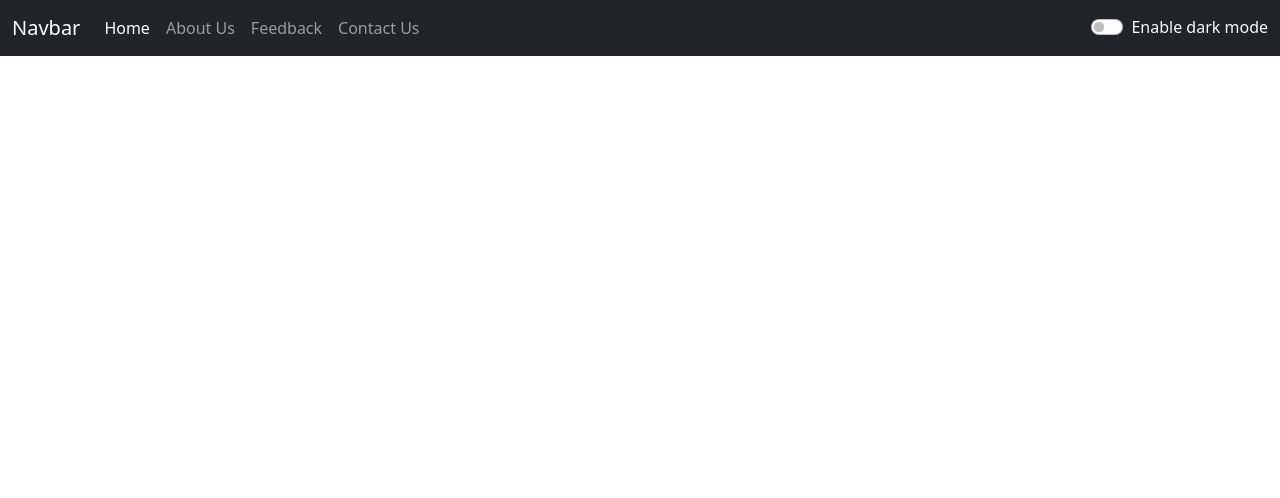
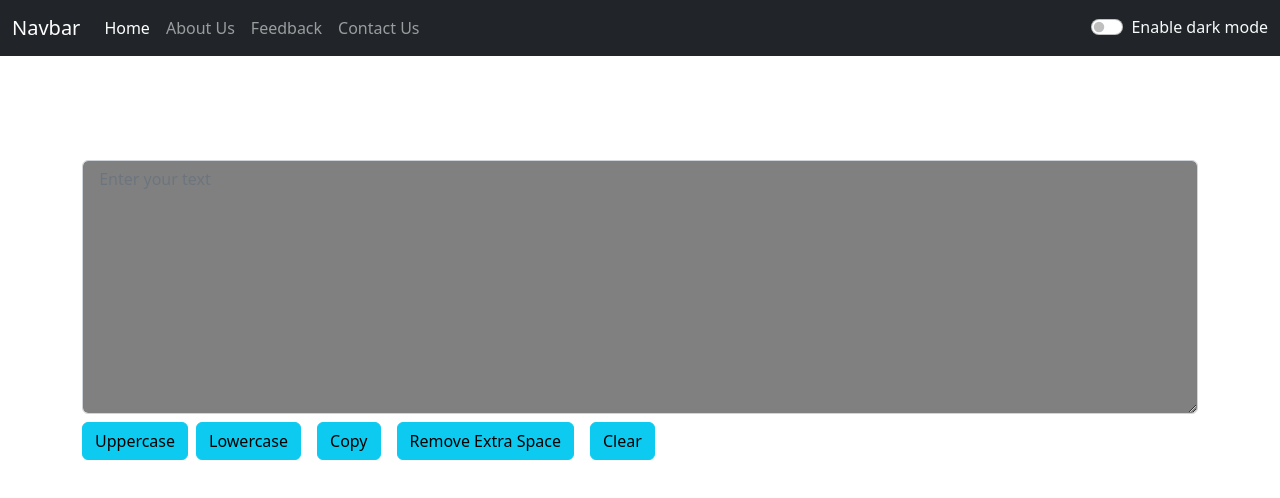
Before and after one commit to radhika-s6/React.js, a React (Create React App) app: page /form in a window 1280 px wide. Shown: the top 498 px of the page. Built offline with nearby package versions, Linux system fonts and the light colour scheme.

Commit message:
Router added and package.json file modified

```diff
--- a/package.json
+++ b/package.json
@@ -8,6 +8,7 @@
     "@testing-library/user-event": "^13.5.0",
     "react": "^18.2.0",
     "react-dom": "^18.2.0",
+    "react-router-dom": "^6.6.1",
     "react-scripts": "5.0.1",
     "web-vitals": "^2.1.4"
   },
--- a/src/App.js
+++ b/src/App.js
@@ -1,8 +1,9 @@
 import React, { useState } from "react";
 import Navbar from './components/Navbar'
-// import Form from './components/Form'
+import Form from './components/Form'
 import Alert from './components/Alert'
 import About from "./components/About";
+import { Route, Routes } from "react-router-dom";
 
 export default function App()
 {
@@ -43,7 +44,10 @@ export default function App()
     <Navbar mode={mode} toggle={handleClick} />
     <Alert alert={alert} />
 
-
+   <Routes>
+    <Route path="/about" element={<About/>} />
+    <Route path="/form" element={<Form title="Text Utilizer App" mode={mode} toggle={handleClick} showAlert={showAlert} />} />
+   </Routes>
 
     {/* <Form title="Text Utilizer App" mode={mode} toggle={handleClick} showAlert={showAlert} /> */}
     {/* <About/> */}
--- a/src/index.js
+++ b/src/index.js
@@ -1,5 +1,6 @@
 import React from 'react';
 import ReactDOM from 'react-dom/client';
+import {BrowserRouter as Router, } from 'react-router-dom';
 import App from './App';
 // import Navbar from './components/Navbar';
 // import reportWebVitals from './reportWebVitals';
@@ -7,7 +8,9 @@ import App from './App';
 const root = ReactDOM.createRoot(document.getElementById('root'));
 root.render(
   <React.StrictMode>
+    <Router>
     <App/>
+    </Router>
   </React.StrictMode>
 );
 
```
Also changed, not shown: 1 other file (tests, documents, lock files or other folders).
